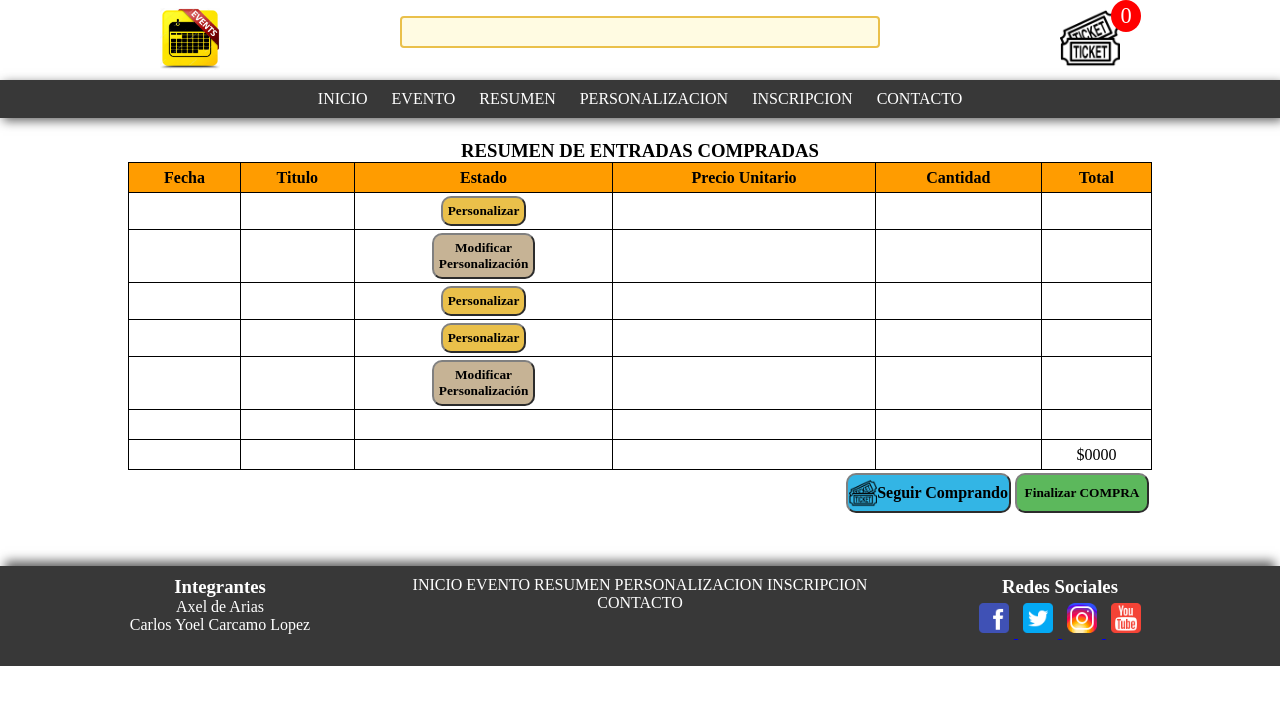
After one commit to Chinooyoel/TP-ProgramacionWeb, a PHP site: page /resumen.html in a window 1280 px wide. The commit adds this page. Shown: the top 705 px of the page. Run offline with PHP 8.4, Linux system fonts and the light colour scheme.

Commit message:
se agrego la pantalla resumen, se modificaron algunos colores generales

```diff
--- /dev/null
+++ b/estilos/estilosresumen.css
@@ -0,0 +1,76 @@
+
+  table{
+
+  border-spacing: 0px;
+  padding: 0px;
+  border-collapse: collapse;
+  width: 100%;
+  margin: auto;
+}
+tr:hover {
+  background-color: #fffbe2;
+}
+thead tr th{
+background: #ff9c00;
+}
+td,th{
+  border : 1px   solid black ;
+  padding: 3px;
+  height: 30px;
+}
+button{
+
+    border-color: grey ;
+    margin: auto;
+}
+section.resumen{
+  width: 100%;
+  text-align: center;
+}
+.resumen_ppal{
+  width: 80%;
+  margin:auto;
+}
+button.personalizar{
+  color: black;
+}
+button.mod_personalizar{
+  background: #c6b395;
+  color: black;
+}
+button.finalizar{
+  vertical-align: top;
+  background: #5cb85c;
+  width: 134px;
+  height: 40px;
+  display: inline-block;
+}
+.seguir{
+  vertical-align: top;
+  background: rgb(51, 181, 229);
+  display: inline-block;
+  font-size: 16px;
+  padding: 1px;
+  height: 40px;
+}
+.seguir > img{
+  display: inline;
+  vertical-align: top;
+  width: 28px;
+}
+.alineado{
+  display: inline-block ;
+  padding-top: 5px;
+  margin:auto;
+}
+.letra_boton{
+  font-size: 15px;
+}
+
+.caja_botones{
+  width: 100%;
+  position: relative;
+  padding: 3px;
+  text-align: right;
+  vertical-align: top;
+}
--- a/estilos/header-footer-fondo.css
+++ b/estilos/header-footer-fondo.css
@@ -36,10 +36,10 @@ textarea {
 input:focus {
     border: 2px solid #666666;
 }
-input[type="submit"], .botom
+input[type="submit"], .botom, button
 {
     background: #eac04a;
-    border-color:  #eac04a;
+    border-color:  grey;
     padding: 5px;
     border-radius: 10px;
     font-weight: 900; /*pone la letra en negrita*/
@@ -94,6 +94,10 @@ header img {
     border-radius: 50%;
     /*Para que sea redondo*/
     position: absolute;
+    transform: translate(-30%, 0);
+    -ms-transform: translate(-30%, 0);
+    -webkit-transform: translate(-30%, 0);
+    -moz-transform: translate(-30%, 0);
     top: 0px;
     padding: 3px;
     font-size: 1.4em;
@@ -103,7 +107,8 @@ header img {
 /*------------------------------MENU NAV PRINCIPAL --------------*/
 
 .menu_principal ul {
-    background: #eac04a;
+
+    background-color: #383838;
     width: 100%;
     text-align: center;
     box-shadow: 3px 3px 10px #666666;
@@ -119,7 +124,7 @@ header img {
     text-align: center;
     padding: 10px;
     text-decoration: none;
-    color: black;
+    color: white;
 }
 
 .menu_principal a:hover {
@@ -157,7 +162,7 @@ footer {
 }
 
 .menu_inferior li a:hover {
-    color: grey;
+    color: #eac04a;
 }
 
 .redes_sociales
--- /dev/null
+++ b/resumen.html
@@ -0,0 +1,179 @@
+<!DOCTYPE html>
+<html>
+
+<head>
+    <title>Eventos Sociales</title>
+    <meta charset="UTF-8">
+    <!--meta viewport sirve para celulares, el width para que ocupe todo el ancho del viewport(pantalla)
+         y el initial-scale es el nivel de zoom que va atener la pagina cuando cargue-->
+    <meta name="viewport" content="width=device-width, initial-scale=1">
+    <link href="./estilos/header-footer-fondo.css" rel="stylesheet">
+    <link href="./estilos/estilosindex.css" rel="stylesheet">
+    <link href="./estilos/estilosresumen.css" rel="stylesheet">
+    <link rel="icon" href="./imgs/logo.ico">
+
+</head>
+
+<body>
+
+   <!---------------------------------------INICIO HEADER------------------------------------------------->
+    <header class="contenedor">
+        <section>
+            <article class="ancho25 logo">
+                <img src="./imgs/logo.jpg">
+            </article>
+            <article class="ancho50 busqueda">
+                <input type="text">
+            </article>
+            <article class="ancho25">
+              <div class = "ticket_en_imagen">
+                <img src="./imgs/ticketicono.png">
+                <span id="tickets_comprados">0</span>
+              </div>
+
+            </article>
+        </section>
+    </header>
+    <!---------------------------------------FIN HEADER------------------------------------------------->
+
+    <!---------------------------------------INICIO NAV------------------------------------------------->
+    <nav class="menu_principal">
+        <ul>
+            <li><a href="index.html">INICIO</a></li>
+            <li><a href="evento.html">EVENTO</a></li>
+            <li><a href="resumen.html">RESUMEN</a></li>
+            <li><a href="personalizacion.html">PERSONALIZACION</a></li>
+            <li><a href="inscripcion.html">INSCRIPCION</a></li>
+            <li><a href="contacto.html">CONTACTO</a></li>
+          </ul>
+    </nav>
+    <!---------------------------------------FIN NAV------------------------------------------------->
+    <section class = "resumen">
+      <div class = "resumen_ppal">
+        <h3><br>RESUMEN DE ENTRADAS COMPRADAS</h3>
+        <table>
+          <thead>
+            <tr>
+              <th>Fecha</th>
+              <th>Titulo</th>
+              <th>Estado</th>
+              <th>Precio Unitario</th>
+              <th>Cantidad</th>
+              <th>Total</th>
+            </tr>
+          </thead>
+          <tbody>
+            <tr>
+              <td></td>
+              <td></td>
+              <td><button class =  "personalizar">Personalizar</button></td>
+              <td></td>
+              <td></td>
+              <td></td>
+            </tr>
+            <tr>
+              <td></td>
+              <td></td>
+              <td><button class =  "mod_personalizar" >Modificar <br> Personalización</button></td>
+              <td></td>
+              <td></td>
+              <td></td>
+            </tr>
+            <tr>
+              <td></td>
+              <td></td>
+              <td><button class =  "personalizar">Personalizar</button></td>
+              <td></td>
+              <td></td>
+              <td></td>
+            </tr>
+            <tr>
+              <td></td>
+              <td></td>
+              <td><button class =  "personalizar">Personalizar</button></td>
+              <td></td>
+              <td></td>
+              <td></td>
+            </tr>
+            <tr>
+              <td></td>
+              <td></td>
+              <td><button class =  "mod_personalizar">Modificar <br> Personalización</button></td>
+              <td></td>
+              <td></td>
+              <td></td>
+            </tr>
+            <tr>
+              <td></td>
+              <td></td>
+              <td></td>
+              <td></td>
+              <td></td>
+              <td></td>
+            </tr>
+            <tr>
+              <td></td>
+              <td></td>
+              <td></td>
+              <td></td>
+              <td></td>
+              <td>$0000</td>
+            </tr>
+         <tbody>
+
+        </table>
+        <div class= "caja_botones">
+        <button  value="Seguir Comprando" class = "seguir" ><img src="./imgs/ticketicono.png"><p class="alineado"> Seguir Comprando</p></button>
+        <button class = "finalizar" >Finalizar COMPRA</button>
+        </div>
+      </div>
+    </section>
+
+
+
+    <!---------------------------------------INICIO DEL FOOTER------------------------------------------------->
+    <footer>
+            <section class="contenedor">
+                <article class="datos_grupo formato_footer">
+                    <h3>Integrantes</h2>
+                        <ul>
+                            <li>Axel de Arias</li>
+                            <li>Carlos Yoel Carcamo Lopez</li>
+                        </ul>
+                </article>
+                <nav class="menu_inferior formato_footer">
+                    <ul>
+                      <li><a href="index.html">INICIO</a></li>
+                      <li><a href="evento.html">EVENTO</a></li>
+                      <li><a href="resumen.html">RESUMEN</a></li>
+                      <li><a href="personalizacion.html">PERSONALIZACION</a></li>
+                      <li><a href="inscripcion.html">INSCRIPCION</a></li>
+                      <li><a href="contacto.html">CONTACTO</a></li>
+                    </ul>
+                </nav>
+
+                <article class="redes_sociales formato_footer">
+                    <h3>Redes Sociales</h2>
+                        <figure>
+                            <a href="#">
+                                <img src="./imgs/facebook.png">
+                            </a>
+                            <a href="#">
+                                <img src="./imgs/twitter.png">
+                            </a>
+                            <a href="#">
+                                <img src="./imgs/instagram.png">
+                            </a>
+                            <a href="#">
+                                <img src="./imgs/youtube.png">
+                            </a>
+                        </figure>
+                </article>
+            </section>
+
+        </footer>
+        <!---------------------------------------FIN DEL FOOTER------------------------------------------------->
+
+    </body>
+
+    </html>
```
Also changed, not shown: estilos/estilosevento.css (+7 -2 lines).
